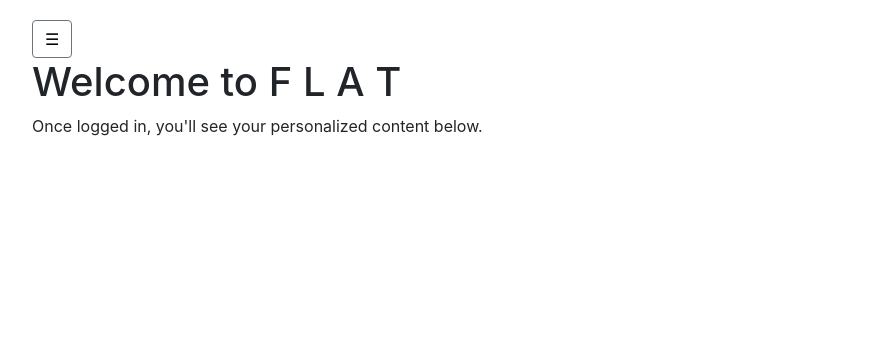
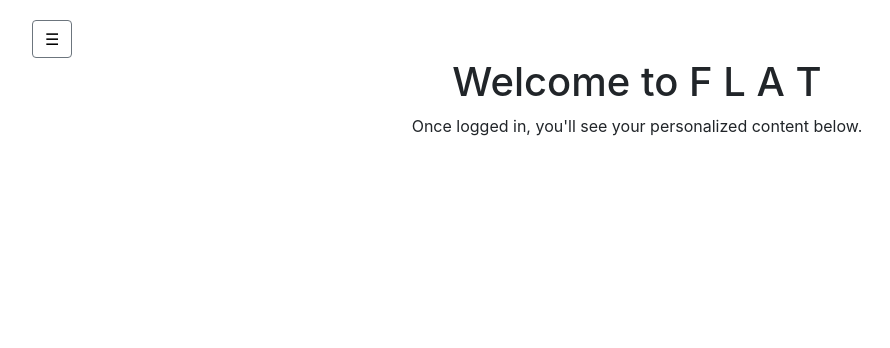
Before and after one commit to flatapplication/flatapplication.github.io, a website: page index.html in a window 1280 px wide. Shown: the whole page, without its empty margins (3-893 px from the left). Drawn offline with nearby package versions, Linux system fonts and the light colour scheme; a script that the page names is missing.

Commit message:
centered stuff.

```diff
--- a/index.html
+++ b/index.html
@@ -85,10 +85,10 @@
         <div id="page-content-wrapper">
             <div class="container-fluid">
 			    <a href="#menu-toggle" class="btn btn-secondary" id="menu-toggle" style="color:black;">&#9776;</a>
-                <h1>Welcome to F L A T</h1>
-                <p>Once logged in, you'll see your personalized content below.</p>
+                <center><h1>Welcome to F L A T</h1><center>
+                <center><p>Once logged in, you'll see your personalized content below.</p><center>
 				<br>
-				<div id="firebaseui-auth-container"></div>
+				<center><div id="firebaseui-auth-container"></div><center>
             </div>
         </div>
         <!-- /#page-content-wrapper -->
```
